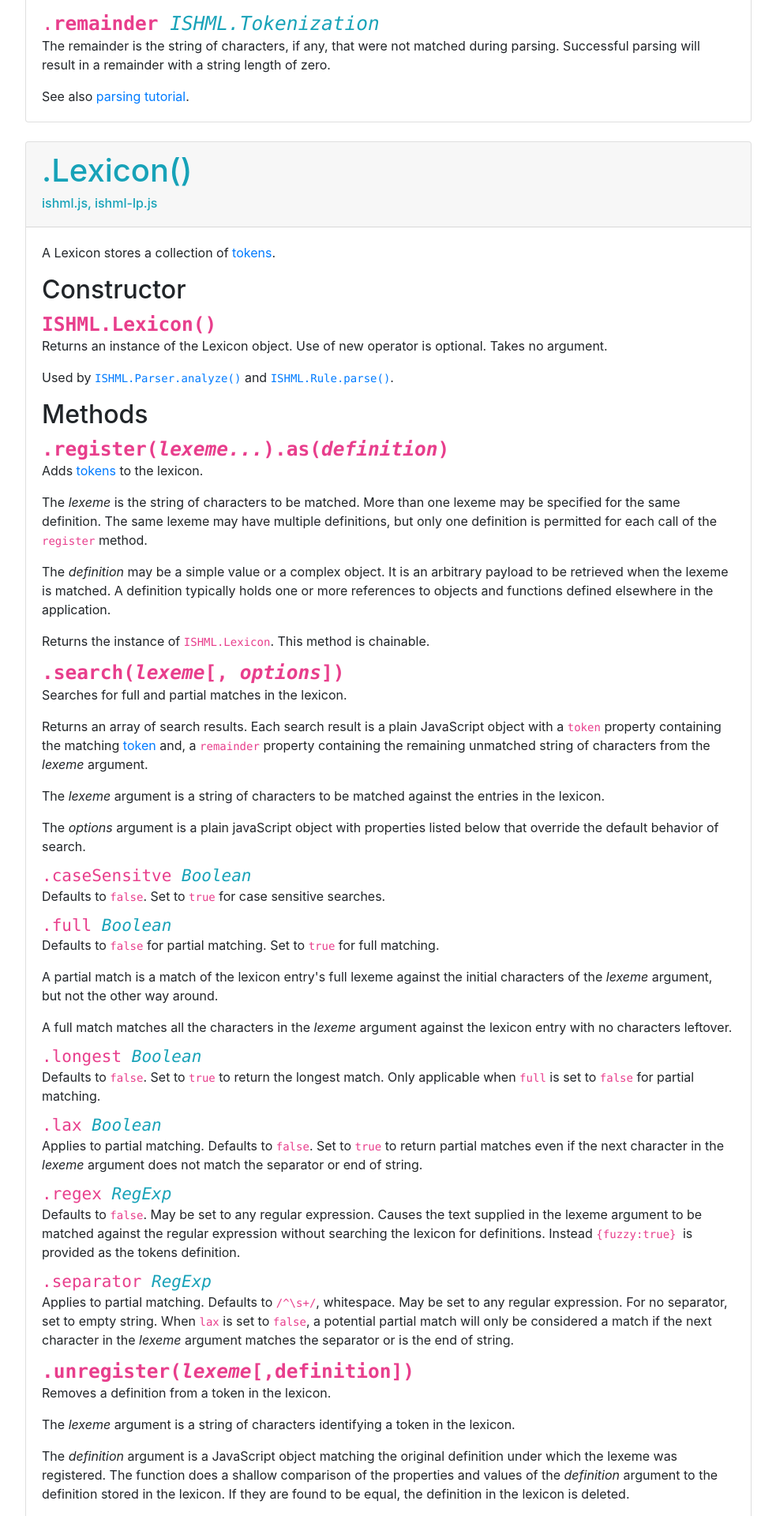
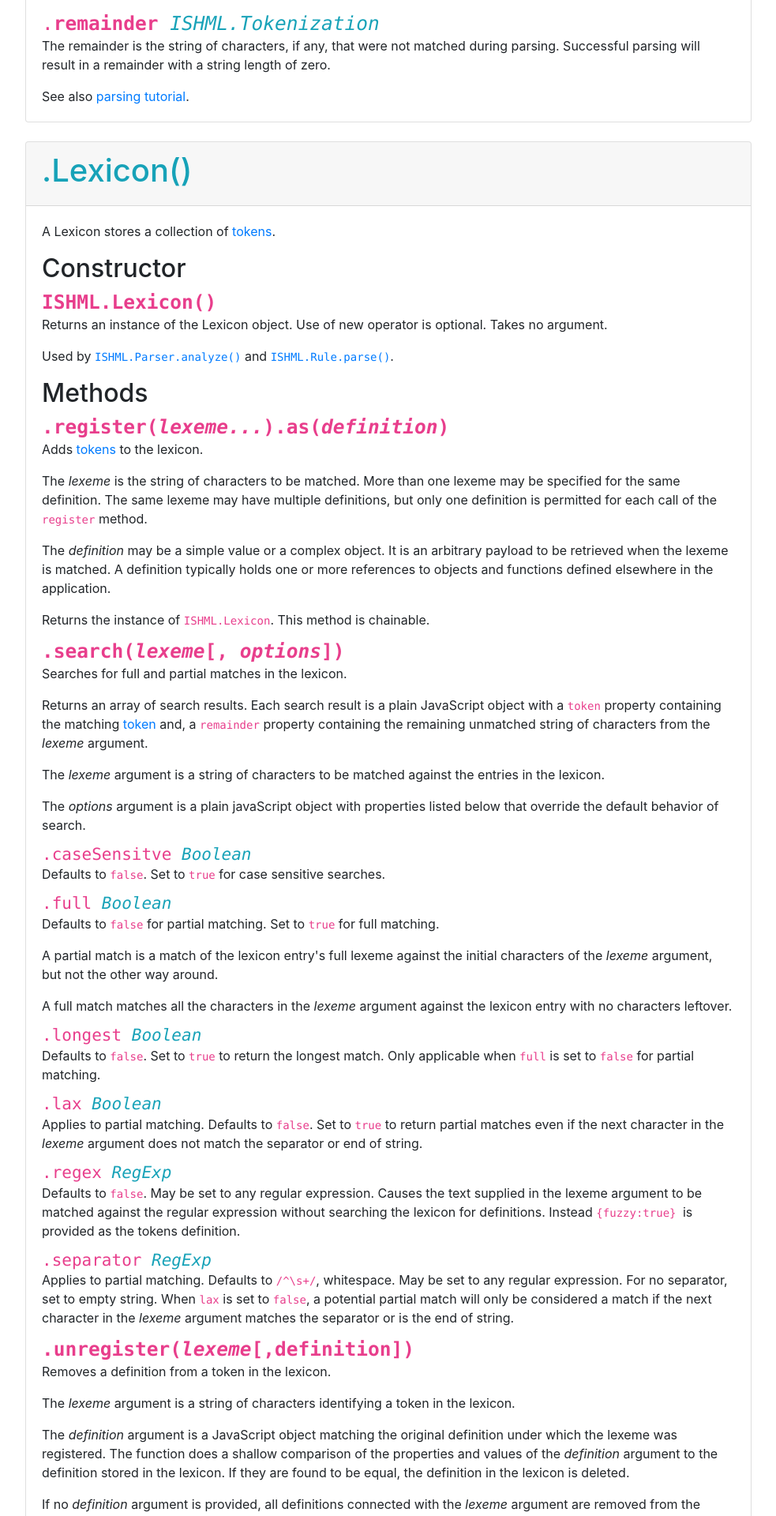
Before and after one commit to bikibird/ishml, a Jekyll site: the page built from docs/apiNew.html, in a window 1280 px wide. Shown: the part 1029-2949 px from the top of the page at 79% size, without its empty margins (243-1226 px from the left). Built offline with Jekyll 4.4.1, drawn with Linux system fonts in a browser that asks for light colours; some of the changed text lies outside the part shown.

```diff
--- a/docs/api/lexicon.html
+++ b/docs/api/lexicon.html
@@ -1,7 +1,6 @@
 <div class="card mt-4" id="lexicon">
 	<div class="card-header">
 		<h1 class="text-info">.Lexicon()</h1>
-		<h6 class="text-info">ishml.js, ishml-lp.js</h6>
 	</div>
 	<div class="card-body">
 		<p class="card-text">A Lexicon stores a collection of <a href="#token">tokens</a>.</p>
--- a/docs/api/rule.html
+++ b/docs/api/rule.html
@@ -1,7 +1,6 @@
 <div class="card mt-4" id="rule">
 	<div class="card-header">
 		<h1 class="text-info">.Rule()</h1>
-		<h6 class="text-info">ishml.js, ishml-lp.js</h6>
 	</div>
 	<div class="card-body">
 		<p class="card-text">A Rule object is a grammar rule that describes the syntax tree that will result from parsing some text with the rule. Rules are, in spirit, a JavaScript adaptation of <a href="https://en.wikipedia.org/wiki/Backus–Naur_form">BNF notation</a>.</p>
--- a/docs/api/token.html
+++ b/docs/api/token.html
@@ -1,7 +1,6 @@
 <div class="card mt-4" id="token">
 	<div class="card-header">
 		<h1 class="text-info">.Token()</h1>
-		<h6 class="text-info">ishml.js, ishml-lp.js</h6>
 	</div>
 	<div class="card-body">
 		<p class="card-text">A token object is the smallest unit of text along with its definition that is meaningful to an application. </p>
--- a/docs/apiNew.html
+++ b/docs/apiNew.html
@@ -1,7 +1,7 @@
 ---
 layout: default
 title: API
-permalink: /api/
+permalink: /apinew/
 ---
 <div class="row">
 	{% include_relative api/nav.html %}
```
